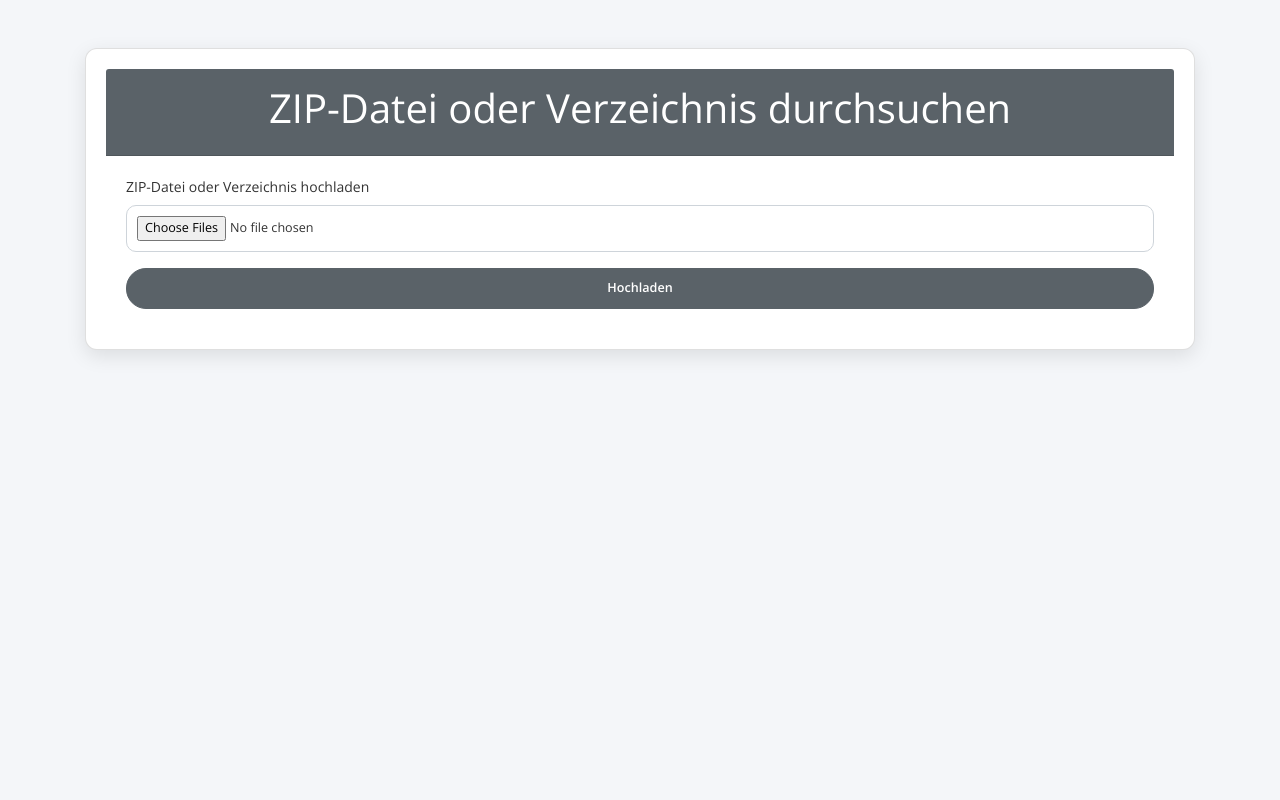
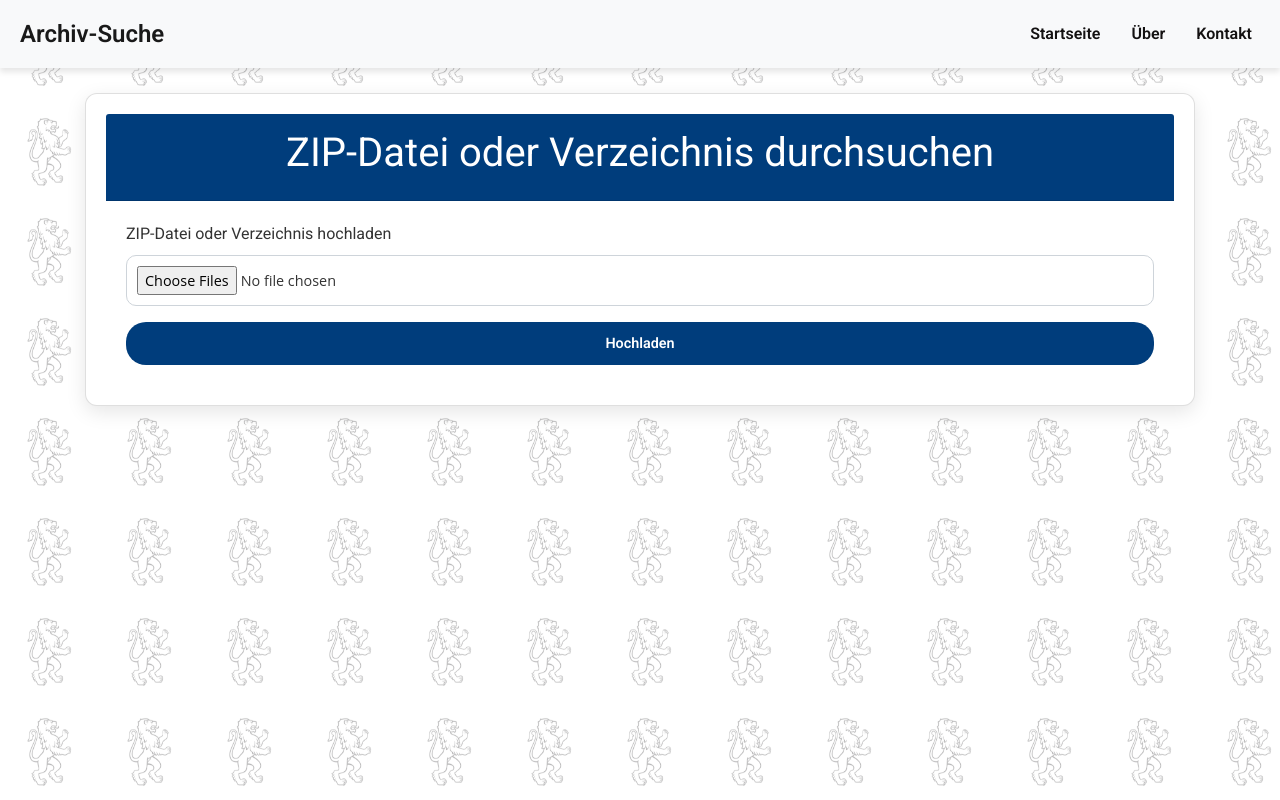
Before and after one commit to lean-drops/Nemo, a Flask app: page / in a window 1280 px wide. Run offline with Flask 3, Linux system fonts and the light colour scheme; some libraries are stand-ins or nearby versions.

Commit message:
das ist doch schön

```diff
--- a/static/css/style.css
+++ b/static/css/style.css
@@ -1,56 +1,85 @@
-@import url('https://fonts.googleapis.com/css2?family=Open+Sans:wght@400;600&display=swap');
+@import url('https://fonts.googleapis.com/css2?family=Roboto:wght@400;600&display=swap');
 
+/* Globaler Stil für das gesamte Dokument */
 body {
-    background-color: #f4f6f9;
-    font-family: 'Open Sans', 'Helvetica Neue', Arial, sans-serif;
-    margin: 0;
-    padding: 0;
-    font-size: 14px; /* Verkleinerte Hauptschriftgröße */
-    color: #333;
+    font-family: 'Roboto', 'Helvetica Neue', Arial, sans-serif; /* Schöne und moderne Schriftart setzen */
+    height: 100vh; /* Höhe des Viewports verwenden */
+    display: flex; /* Flexbox-Layout für das Body-Element */
+    flex-direction: column; /* Flex-Elemente vertikal anordnen */
+    background-color: #fff; /* Hintergrundfarbe setzen */
+    background-image:
+        linear-gradient(rgba(255, 255, 255, 0.7), rgba(255, 255, 255, 0.7)), /* Transparente Farbe über das Hintergrundbild legen */
+        url('../img/background.png'),
+        linear-gradient(transparent 50%, rgba(255, 255, 255, 0.7) 50%),
+        linear-gradient(90deg, transparent 50%, rgba(255, 255, 255, 0.7) 50%); /* Transparente Flächen für Schachbrettmuster */
+    background-repeat: repeat, repeat, repeat, repeat; /* Hintergrundbilder kacheln */
+    background-position: 0 0, 0 0, 0 0, 0 0; /* Hintergrundbilder ausrichten */
+    background-size: 50px 50px, 100px 100px, 100px 100px, 100px 100px; /* Größe der Kacheln anpassen */
+    color: #333; /* Textfarbe setzen */
+    line-height: 1.6; /* Angenehme Zeilenhöhe */
 }
 
+
 .navbar {
-    background-color: #5a6268;
-    color: white;
-    padding: 10px 20px;
-    position: fixed;
-    top: 0;
-    width: 100%;
-    z-index: 1000;
-    transition: top 0.3s;
+    background-color: #007bff; /* Helleres Blau für die Navbar */
+    color: white; /* Weißer Text */
+    padding: 10px 20px; /* Innenabstand */
+    position: fixed; /* Fixiert die Navbar am oberen Rand */
+    top: 0; /* Abstand vom oberen Rand */
+    width: 100%; /* Volle Breite */
+    z-index: 1000; /* Z-Index für Überlagerung */
+    box-shadow: 0 4px 6px rgba(0, 0, 0, 0.1); /* Schatteneffekt */
+    transition: top 0.3s; /* Weicher Übergangseffekt */
 }
 
-.navbar h1 {
-    font-size: 1.5em; /* Angemessene Schriftgröße für die Top-Bar */
-    margin: 0;
-    font-weight: 600;
+.navbar-brand {
+    font-weight: 600; /* Fettgedruckter Text */
+    font-size: 1.5em; /* Größere Schriftgröße für den Markennamen */
+    color: white; /* Weiße Schriftfarbe */
+}
+
+.navbar-nav .nav-item .nav-link {
+    color: #131111; /* Weiße Schriftfarbe */
+    font-weight: 600; /* Fettgedruckter Text */
+    margin-left: 15px; /* Abstand zwischen den Links */
+    transition: color 0.3s; /* Weicher Farbwechsel-Effekt */
+}
+
+.navbar-nav .nav-item .nav-link:hover {
+    color: #d1ecf1; /* Hellere Farbe beim Überfahren */
+}
+
+/* Responsive Anpassungen */
+@media (max-width: 768px) {
+    .navbar-nav .nav-item .nav-link {
+        margin-left: 0; /* Kein Abstand zwischen den Links bei kleinen Bildschirmen */
+        padding: 10px 0; /* Vertikaler Abstand für bessere Klickbarkeit */
+        text-align: center; /* Zentrierte Links */
+    }
 }
 
 .container {
-    margin-top: 80px; /* Platz für die Top-Bar */
+    margin-top: 80px; /* Mehr Abstand von der Top-Bar */
+    margin-bottom: 50px; /* Abstand am unteren Rand */
 }
 
 .card {
+    margin-top: 45px;
     border-radius: 12px;
     box-shadow: 0 6px 20px rgba(0, 0, 0, 0.1);
     background-color: #fff;
-    transition: transform 0.3s, box-shadow 0.3s;
     padding: 20px;
-}
-
-.card:hover {
-    transform: scale(1.02);
-    box-shadow: 0 12px 24px rgba(0, 0, 0, 0.1);
+    margin-bottom: 20px;
 }
 
 .card-header {
-    background-color: #5a6268;
+    background-color: #003d7c;
     color: white;
     border-top-left-radius: 12px;
     border-top-right-radius: 12px;
     padding: 15px;
-    font-weight: 600;
-    font-size: 1em; /* Kleinere Schriftgröße */
+    font-weight: 500;
+    font-size: 0.8rem; /* Angemessene Schriftgröße */
     text-align: center;
 }
 
@@ -59,8 +88,8 @@ body {
 }
 
 .btn-primary {
-    background-color: #5a6268;
-    border-color: #5a6268;
+    background-color: #003d7c;
+    border-color: rgba(0, 61, 124, 0.66);
     border-radius: 20px;
     padding: 10px 20px;
     transition: background-color 0.3s, transform 0.3s;
--- a/templates/index.html
+++ b/templates/index.html
@@ -8,6 +8,27 @@
     <link rel="stylesheet" href="{{ url_for('static', filename='css/style.css') }}">
 </head>
 <body>
+    <!-- Top Bar -->
+    <nav class="navbar navbar-expand-lg navbar-light bg-light">
+        <a class="navbar-brand" href="#">Archiv-Suche</a>
+        <button class="navbar-toggler" type="button" data-toggle="collapse" data-target="#navbarNav" aria-controls="navbarNav" aria-expanded="false" aria-label="Toggle navigation">
+            <span class="navbar-toggler-icon"></span>
+        </button>
+        <div class="collapse navbar-collapse" id="navbarNav">
+            <ul class="navbar-nav ml-auto">
+                <li class="nav-item">
+                    <a class="nav-link" href="#">Startseite</a>
+                </li>
+                <li class="nav-item">
+                    <a class="nav-link" href="#">Über</a>
+                </li>
+                <li class="nav-item">
+                    <a class="nav-link" href="#">Kontakt</a>
+                </li>
+            </ul>
+        </div>
+    </nav>
+
     <div class="container mt-5">
         <div class="card">
             <div class="card-header text-center">
@@ -61,13 +82,6 @@
                 </div>
                 <!-- Feedback Section -->
                 <div id="search-feedback" class="alert mt-3" style="display:none;"></div>
-                <!-- Results Section -->
-                <div id="results-section" style="display:none;">
-                    <h2>Ergebnisse:</h2>
-                    <ul class="list-group" id="results-list">
-                        <!-- Ergebnisse werden hier eingefügt -->
-                    </ul>
-                </div>
             </div>
         </div>
     </div>
@@ -92,6 +106,7 @@
             </div>
         </div>
     </div>
+
     <script src="https://code.jquery.com/jquery-3.5.1.min.js"></script>
     <script src="https://cdn.jsdelivr.net/npm/@popperjs/core@2.5.4/dist/umd/popper.min.js"></script>
     <script src="https://stackpath.bootstrapcdn.com/bootstrap/4.5.2/js/bootstrap.min.js"></script>
@@ -135,17 +150,14 @@
                 event.preventDefault();
                 $.post('/search', $(this).serialize(), function(data) {
                     var results = data.results;
-                $('#results-list').empty();
+                    $('#modal-results').empty();
                     if (results.length > 0) {
                         results.forEach(function(result) {
                             var resultItem = formatResult(result);
-                        $('#results-list').append('<li class="list-group-item">' + resultItem + '</li>');
+                            $('#modal-results').append('<li class="list-group-item">' + resultItem + '</li>');
                         });
-                    $('#results-section').show();
-                    $('#search-feedback').removeClass('alert-danger').addClass('alert-success').text('Ergebnisse gefunden.').show();
                     } else {
-                    $('#results-section').hide();
-                    $('#search-feedback').removeClass('alert-success').addClass('alert-info').text('Keine Ergebnisse gefunden.').show();
+                        $('#modal-results').append('<li class="list-group-item">Keine Ergebnisse gefunden.</li>');
                     }
                     $('#resultsModal').modal('show');
                 }).fail(function(response) {
@@ -154,7 +166,6 @@
             });
 
             function formatResult(result) {
-            // Annahme: Das Ergebnis ist ein Objekt mit verschiedenen Attributen.
                 var formattedResult = "";
                 for (var key in result) {
                     if (result.hasOwnProperty(key)) {
@@ -165,6 +176,5 @@
             }
         });
     </script>
-
 </body>
 </html>
```
Also changed, not shown: other parts of static/css/style.css (+22 -8 lines), static/img/background.png (added). Lines whose indentation alone changed are shown as unchanged.
